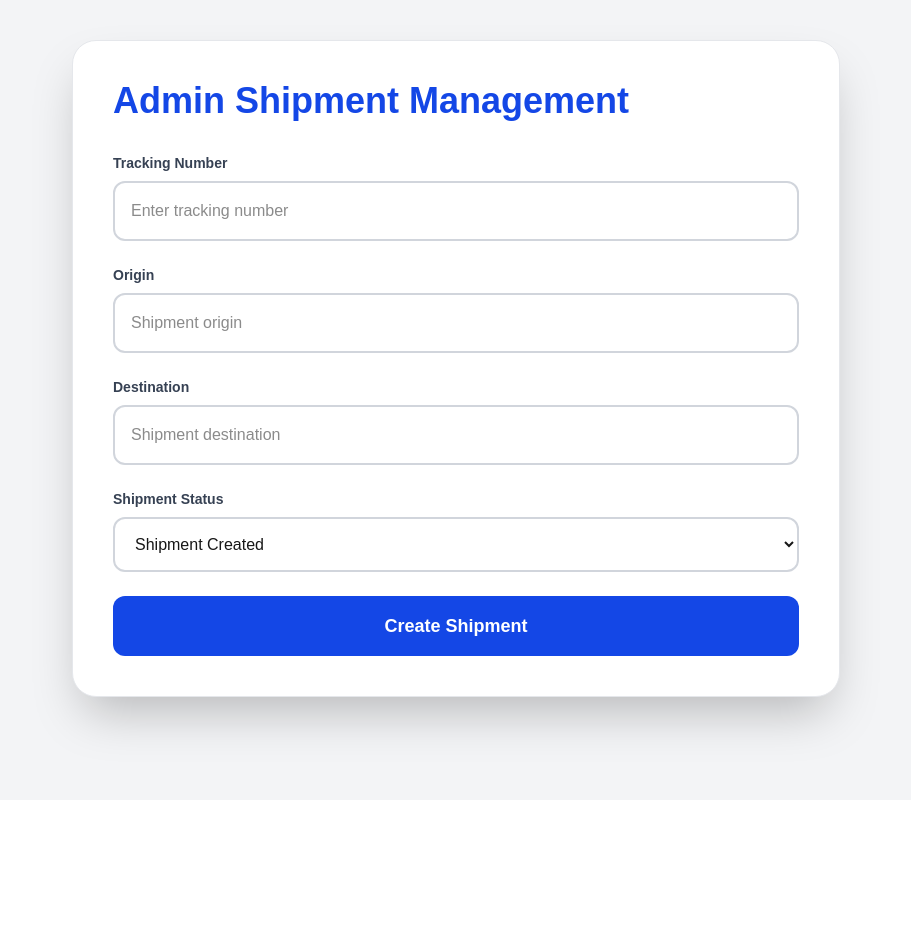
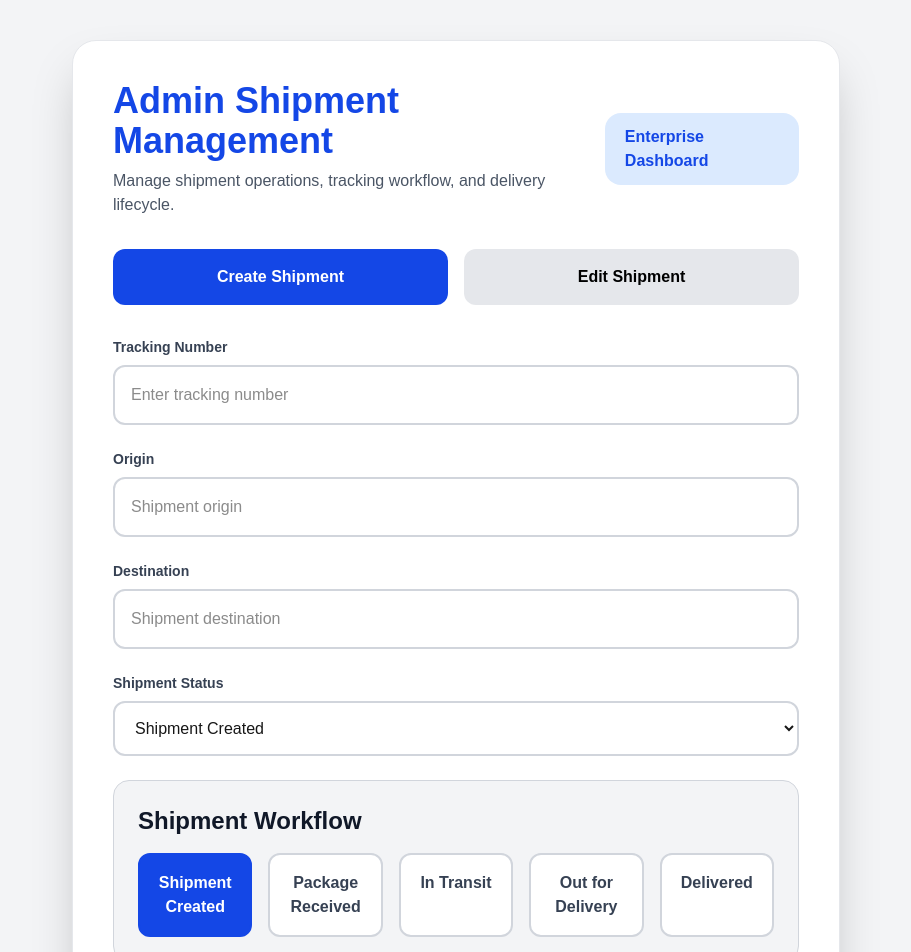
Before and after one commit to mallorydumondintltravelsorg-wq/ssc-tracking, a Next.js app: page /admin in a window 1280 px wide. Shown: the top 952 px of the page, without its empty margins (184-1095 px from the left). Before the commit the page ends 800 px from the top, so only its background shows below. Built offline with nearby package versions, Linux system fonts and the light colour scheme.

Commit message:
Add enterprise shipment editing system

```diff
--- a/src/app/admin/page.tsx
+++ b/src/app/admin/page.tsx
@@ -17,6 +17,9 @@ export default function AdminPage() {
     useState("Shipment Created");
 
   const [loading, setLoading] =
+    useState(false);
+
+  const [editMode, setEditMode] =
     useState(false);
 
   const createShipment =
@@ -58,8 +61,11 @@ export default function AdminPage() {
         await res.json();
 
       alert(
-        data.message ||
-        data.error
+        editMode
+          ? data.message ||
+            "Shipment updated"
+          : data.message ||
+            data.error
       );
 
       setLoading(false);
@@ -70,13 +76,63 @@ export default function AdminPage() {
 
       <div className="max-w-3xl mx-auto bg-white shadow-2xl rounded-3xl border border-gray-200 p-8 md:p-10">
 
-        <h1 className="text-4xl font-extrabold text-blue-700 mb-8">
-          Admin Shipment Management
-        </h1>
+        <div className="flex flex-col md:flex-row md:items-center md:justify-between gap-4 mb-8">
+
+          <div>
+
+            <h1 className="text-4xl font-extrabold text-blue-700">
+              Admin Shipment Management
+            </h1>
+
+            <p className="text-gray-600 mt-2">
+              Manage shipment operations,
+              tracking workflow, and delivery lifecycle.
+            </p>
+
+          </div>
+
+          <div className="bg-blue-100 text-blue-700 px-5 py-3 rounded-2xl font-bold">
+            Enterprise Dashboard
+          </div>
+
+        </div>
+
+        {/* MODE TOGGLE */}
+
+        <div className="flex gap-4 mb-8">
+
+          <button
+            onClick={() =>
+              setEditMode(false)
+            }
+            className={`flex-1 py-4 rounded-xl font-bold transition ${
+              !editMode
+                ? "bg-blue-700 text-white"
+                : "bg-gray-200 text-black"
+            }`}
+          >
+            Create Shipment
+          </button>
+
+          <button
+            onClick={() =>
+              setEditMode(true)
+            }
+            className={`flex-1 py-4 rounded-xl font-bold transition ${
+              editMode
+                ? "bg-orange-600 text-white"
+                : "bg-gray-200 text-black"
+            }`}
+          >
+            Edit Shipment
+          </button>
+
+        </div>
 
         <div className="space-y-6">
 
           {/* TRACKING NUMBER */}
+
           <div>
 
             <label className="block text-sm font-bold text-gray-700 mb-2">
@@ -98,6 +154,7 @@ export default function AdminPage() {
           </div>
 
           {/* ORIGIN */}
+
           <div>
 
             <label className="block text-sm font-bold text-gray-700 mb-2">
@@ -119,6 +176,7 @@ export default function AdminPage() {
           </div>
 
           {/* DESTINATION */}
+
           <div>
 
             <label className="block text-sm font-bold text-gray-700 mb-2">
@@ -140,6 +198,7 @@ export default function AdminPage() {
           </div>
 
           {/* STATUS */}
+
           <div>
 
             <label className="block text-sm font-bold text-gray-700 mb-2">
@@ -180,16 +239,60 @@ export default function AdminPage() {
 
           </div>
 
+          {/* OPERATION PANEL */}
+
+          <div className="bg-gray-100 border border-gray-300 rounded-2xl p-6">
+
+            <h3 className="text-2xl font-extrabold text-gray-900 mb-4">
+              Shipment Workflow
+            </h3>
+
+            <div className="grid grid-cols-1 md:grid-cols-5 gap-4">
+
+              {[
+                "Shipment Created",
+                "Package Received",
+                "In Transit",
+                "Out for Delivery",
+                "Delivered",
+              ].map((step, index) => (
+
+                <div
+                  key={index}
+                  className={`rounded-xl p-4 text-center font-bold border-2 ${
+                    status === step
+                      ? "bg-blue-700 text-white border-blue-700"
+                      : "bg-white text-gray-700 border-gray-300"
+                  }`}
+                >
+                  {step}
+                </div>
+
+              ))}
+
+            </div>
+
+          </div>
+
           {/* BUTTON */}
+
           <button
             onClick={createShipment}
             disabled={loading}
-            className="w-full bg-blue-700 hover:bg-blue-800 text-white py-4 rounded-xl font-bold text-lg transition"
+            className={`w-full py-4 rounded-xl font-bold text-lg transition ${
+              editMode
+                ? "bg-orange-600 hover:bg-orange-700 text-white"
+                : "bg-blue-700 hover:bg-blue-800 text-white"
+            }`}
           >
 
             {loading
-              ? "Creating Shipment..."
-              : "Create Shipment"}
+              ? editMode
+                ? "Updating Shipment..."
+                : "Creating Shipment..."
+              : editMode
+                ? "Update Shipment"
+                : "Create Shipment"}
 
           </button>
 
```
